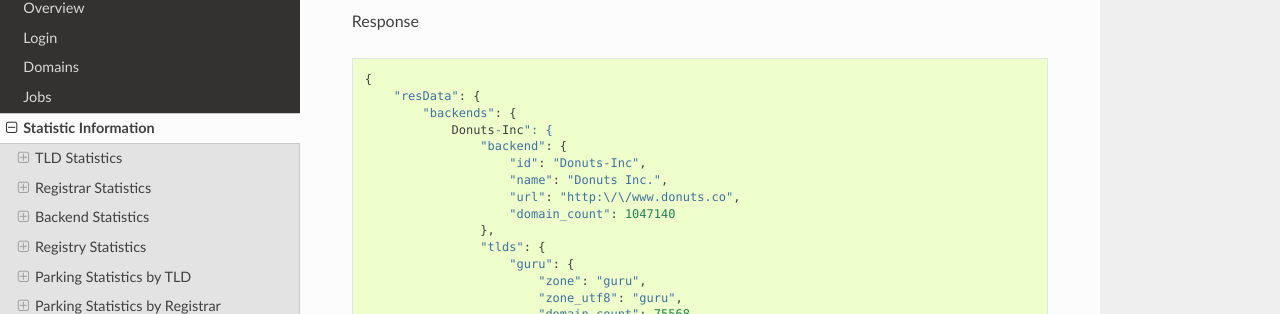
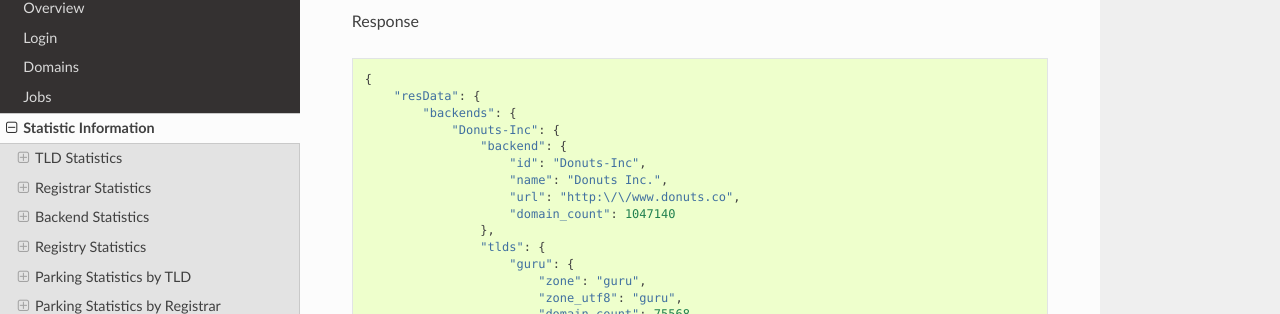
Before and after one commit to ntldstats/ntldstats_api, a Sphinx documentation site: the page built from docs/source/stats.rst, in a window 1280 px wide and 900 px high, scrolled down 4327 px. Shown: the part 137-451 px from the top of the window. Built offline with Sphinx 7.4.7 and the Read the Docs theme 2.0.0, drawn with Linux system fonts in a browser that asks for light colours; some of the changed text lies outside the part shown.

```diff
--- a/docs/source/stats.rst
+++ b/docs/source/stats.rst
@@ -215,7 +215,7 @@ Response
     {
         "resData": {
             "backends": {
-                Donuts-Inc": {
+                "Donuts-Inc": {
                     "backend": {
                         "id": "Donuts-Inc",
                         "name": "Donuts Inc.",
@@ -285,7 +285,7 @@ Response
     {
         "resData": {
             "registries": {
-                Donuts-Inc": {
+                "Donuts-Inc": {
                     "registry": {
                         "id": "Donuts-Inc",
                         "name": "Donuts Inc.",
@@ -407,7 +407,7 @@ Response
             }
         },
         "code": 1000,
-        "msg":Command completed successfully,
+        "msg": Command completed successfully,
     }
 
 Sample Link: http://api.ntldstats.net/stats/parking/tld
```
